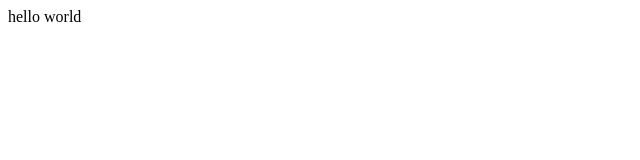
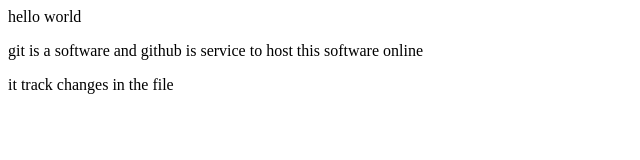
Before and after one commit to MohitGurjar220/game-building-_-demo, a plain HTML site: page index.html in a window 1280 px wide. Shown: the whole page, without its empty margins (0-640 px from the left). Drawn offline with Linux system fonts and the light colour scheme.

Commit message:
Add new paragraph

```diff
--- a/index.html
+++ b/index.html
@@ -1 +1,3 @@
 <p>hello world</p>
+<p>git is a software and github is service to host this software online </p>
+<p>it track changes in the file</p>
```
